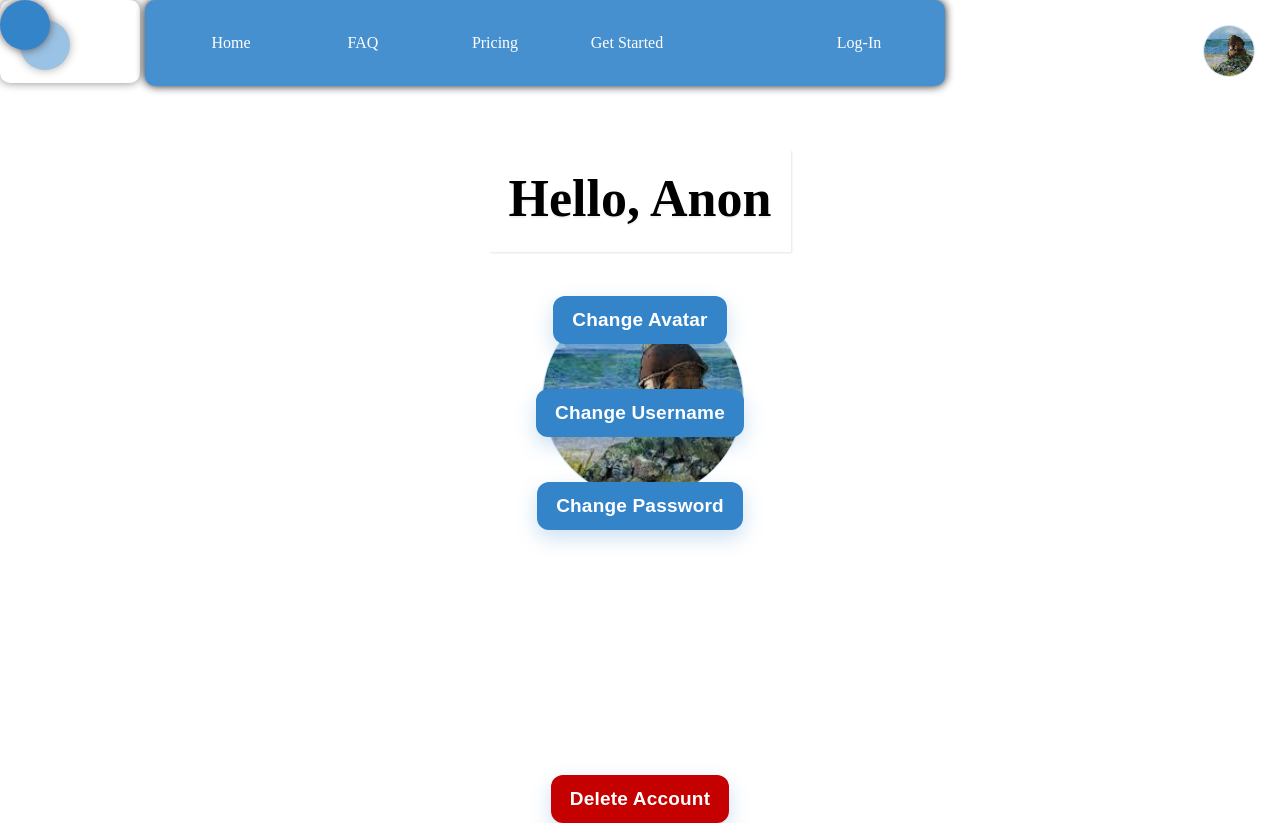
After one commit to twixter51/MyBoard, a Django app: page /account/ in a window 1280 px wide. The commit adds this page. Run offline with Django 5.2, Linux system fonts and the light colour scheme; some libraries are stand-ins or nearby versions.

Commit message:
Update V7.4

```diff
--- /dev/null
+++ b/Entry/templates/entries/account.html
@@ -0,0 +1,176 @@
+<!DOCTYPE html>
+
+{% load static %}
+<html lang="en">
+<head>
+    <meta charset="UTF-8">
+    <meta name="viewport" content="width=device-width, initial-scale=1, maximum-scale=1, minimum-scale=1"  />
+    <title>HomePage</title>
+    <link rel="stylesheet" href="{% static 'css/styles.css' %}">
+
+    <script src="https://code.jquery.com/jquery-3.5.1.slim.min.js"></script>
+    <script src="https://code.jquery.com/jquery-3.6.0.min.js"></script>
+    <script src="https://cdn.jsdelivr.net/npm/@popperjs/core@2.5.4/dist/umd/popper.min.js"></script>
+    <script src="https://stackpath.bootstrapcdn.com/bootstrap/4.5.2/js/bootstrap.min.js"></script>
+
+    {{ username|json_script:"username"}}
+</head>
+
+
+
+<!--Haven't Found real alternative for the images shown on the websites pages but will figure it out this is just a small portion of what i actually envision-->
+
+<body>
+  {% if is_expired %}
+    <div id="overlay" class="active">
+          <!-- Modal -->
+          <div id="popup" class="container4" style="margin-left: 5px;" role="dialog" aria-modal="true" aria-labelledby="popup-title">
+
+                  <div class="header">
+                      <h1 id="popup-title">Your guest session has expired</h1>
+                  </div>
+
+                  <p>Your temporary account will be removed.</p>
+
+                  <div class="choice-buttons" style="">
+                    <button id="keep-data" class="lpbtn lpbtn-ghost exits" style="cursor: pointer;" onclick="window.location.href='{% url 'signup' %}'">Create an account</button>
+                    <button id="remove-all" class="lpbtn lpbtn-primary exits" style="cursor: pointer;" onclick="window.location.href='{% url 'logout' %}'">Delete Data</button>
+
+                  </div>
+              </div>
+
+          </div>
+      </div>
+  {% endif %}
+
+
+
+
+  <div  class="userProf pill" style="position: fixed; right: 0; margin-right: 25px; margin-top: 25px;   object-position: center; padding: 0;">
+      <img id="home_profile" class=""src="{% static 'images/test1.jpg' %}" alt=""
+      style="width: 100%; height: 100%; border-radius: 50%; object-fit: cover; cursor: pointer;">
+
+
+        <ul id="home_menu" class="navigationMain hidden" style="right: 0; flex-direction: column; display; flex;   align-items: flex-start; ">
+          <nav class="navigation" style="">
+
+
+                  {% if user.is_authenticated %}
+                      <li style=" float: none;"> <a href="">Edit Profile</a> </li>
+                      <li id="logout" style="float:none; cursor: pointer; "><a>Manage Account</a></li>
+                  {%else%}
+
+                      <li style="margin-left:100px;"><a href="{% url 'index' %}">Log-In</a></li>
+                  {% endif %}
+                  <li style=" float: none;"> <a href="{% url 'choice' %}">Settings</a> </li>
+          </nav>
+
+
+
+        </ul>
+
+
+        <script>
+
+            let home = document.getElementById("home_profile");
+            let menu = document.getElementById("home_menu");
+            home.addEventListener("mouseenter", () => {
+                menu.classList.remove("hidden");
+
+                menu.addEventListener("mouseleave", () => {
+                    menu.classList.add("hidden");
+                });
+            });
+
+        </script>
+    </div>
+
+
+  <div class="" style="display: flex;">
+
+    <div class="userProfileHolder" style="align-items: center; justify-content: center;">
+        <div class="container userProf" style="position: fixed;">
+
+
+        </div>
+    </div>
+    <div class="container userProf" style="position: fixed;  align-items: center; justify-content: center;">
+
+
+  </div>
+
+    <ul class="navigationMain" style="">
+        <nav class="navigation">
+                <li> <a href="">Home</a> </li>
+                <li> <a href="#FAQ">FAQ</a> </li>
+                <li> <a href="#Monetize">Pricing</a> </li>
+                <li> <a href="{% url 'choice' %}">Get Started</a> </li>
+                {% if user.is_authenticated %}
+                    <li id="logout" style="float:right; cursor: pointer; margin-left:100px;"><a>Log-Out</a></li>
+                {%else%}
+                    <li style="margin-left:100px;"><a href="{% url 'index' %}">Log-In</a></li>
+                {% endif %}
+        </nav>
+
+
+
+    </ul>
+
+  </div>
+
+
+
+
+
+
+
+  <div class="Headline">
+    <h2 style="font-size:52px; opacity:.5;">Hello, {{ username }}</h2>
+  </div>
+
+
+  <h2 style="font-size:52px; margin-top:-84px;">Hello, {{ username }}</h2>
+
+
+
+
+
+
+
+
+
+
+
+
+
+
+
+<div class="box-element center" style="width: 95%; height: 92%;  outline: none; cursor: pointer;  -webkit-user-select: none; -moz-user-select: none; -ms-user-select: none; z-index: -1;">
+  <div  class="userProf pill" style="position: fixed; margin 0 auto;  object-position: center; padding: 0; width: 200px; height: 200px; margin-top: 350px; margin-left: 50px;  z-index: -1;">
+      <img id="home_profile" class=""src="{% static 'images/test1.jpg' %}" alt=""
+      style="width: 100%; height: 100%; border-radius: 50%; object-fit: cover; cursor: pointer;">
+  </div>
+
+
+</div>
+
+
+ <button class="lpbtn lpbtn-primary"style="margin: 0 auto; display: block; margin-top: 45px;" onclick="window.location.href='{% url 'index' %}'"> Change Avatar </button>
+
+ <button class="lpbtn lpbtn-primary"style="margin: 0 auto; display: block; margin-top: 45px;" onclick="window.location.href='{% url 'index' %}'"> Change Username </button>
+
+ <button class="lpbtn lpbtn-primary"style="margin: 0 auto; display: block; margin-top: 45px;" onclick="window.location.href='{% url 'index' %}'"> Change Password </button>
+
+
+ <button class="lpbtn lpbtn-primary"style="margin: 0 auto; display: block; margin-top: 245px;  background-color: #c50000;" onclick="window.location.href='{% url 'index' %}'"> Delete Account </button>
+
+
+
+
+
+
+
+
+
+
+</body>
--- a/Entry/urls.py
+++ b/Entry/urls.py
@@ -7,6 +7,7 @@ urlpatterns = [
     path("signup/", views.signup, name = "signup"),
     path("logout/", views.log_out_view, name = "logout"),
     path("choice/", views.choice_view, name="choice"),
+    path("account/", views.account_view, name="account"),
     path("premium_sale/",  views.premium_sale, name="premium_sale"),
 
     #payment
--- a/Entry/views.py
+++ b/Entry/views.py
@@ -355,6 +355,36 @@ def choice_view(request):
 
 
 
+
+@never_cache
+def account_view(request):
+    template = loader.get_template("entries/account.html")
+
+    userAuth = request.user.is_authenticated
+    guest_cd = 0
+    is_guest = False
+    username = "Anon"
+    is_expired = False
+    if userAuth:
+        guest_cd = getCD(request, "guest_cd")
+        is_guest = request.user.users.is_guest
+        username = request.user.users.user.username
+        is_expired = is_guest and request.user.users.is_expired
+    print(guest_cd)
+    context = {
+        'is_authenticated': userAuth,
+        'guest_cd': guest_cd,
+        'is_guest': is_guest,
+        'username': username,
+        'is_expired': is_expired,
+    }
+    return HttpResponse(template.render(context, request))
+
+
+
+
+
+
 def home(request):
     context = {
 
@@ -362,11 +392,14 @@ def home(request):
 
     if request.user.is_authenticated:
         profile = request.user.users
+        is_authenticated = request.user.is_authenticated
 
         if profile.is_expired and profile.is_guest:
             context["is_expired"] = profile.is_expired
 
         context["is_premium"] = profile.is_premium
+        context["is_authenticated"] = is_authenticated
+        context["username"] = profile.user.username
     template = loader.get_template("entries/home.html")
 
     return HttpResponse(template.render(context, request))
```
Also changed, not shown: Entry/templates/entries/home.html (+15 -0 lines), README.md.
